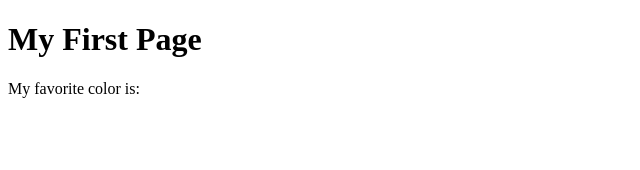
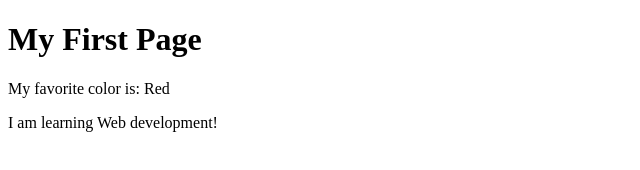
Before and after one commit to nephiraehl/wdd130, a plain HTML site: page week01/first-page.html in a window 1280 px wide. Shown: the whole page, without its empty margins (0-640 px from the left). Drawn offline with Linux system fonts and the light colour scheme.

Commit message:
my first web page

```diff
--- a/week01/first-page.html
+++ b/week01/first-page.html
@@ -1,12 +1,16 @@
 <!DOCTYPE html>
 <html lang="en">
+
 <head>
     <meta charset="UTF-8">
     <meta name="viewport" content="width=device-width, initial-scale=1.0">
     <title>My First Page</title>
 </head>
+
 <body>
     <h1>My First Page</h1>
-    <p>My favorite color is: </p>
+    <p>My favorite color is: Red </p>
+    <p> I am learning Web development!</p>
 </body>
+
 </html>
```
